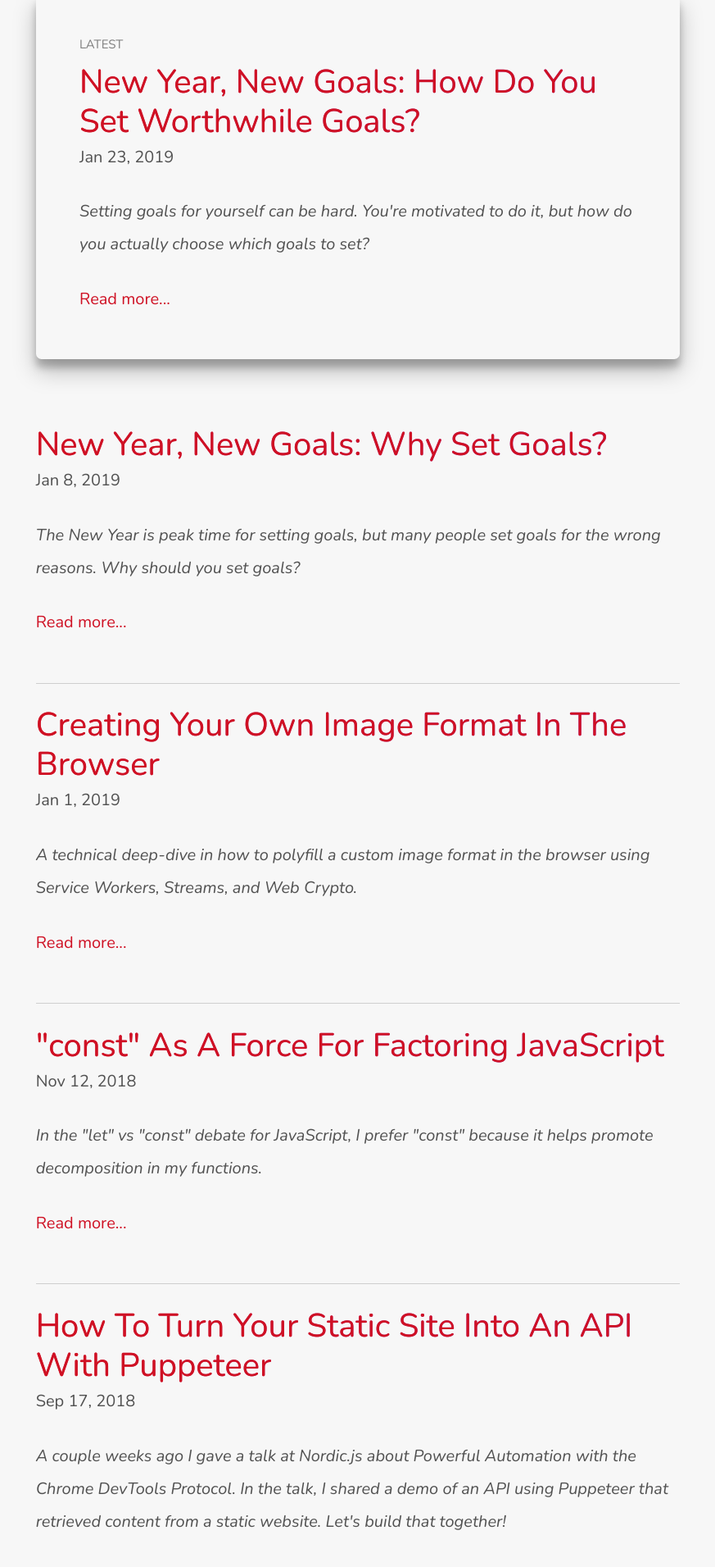
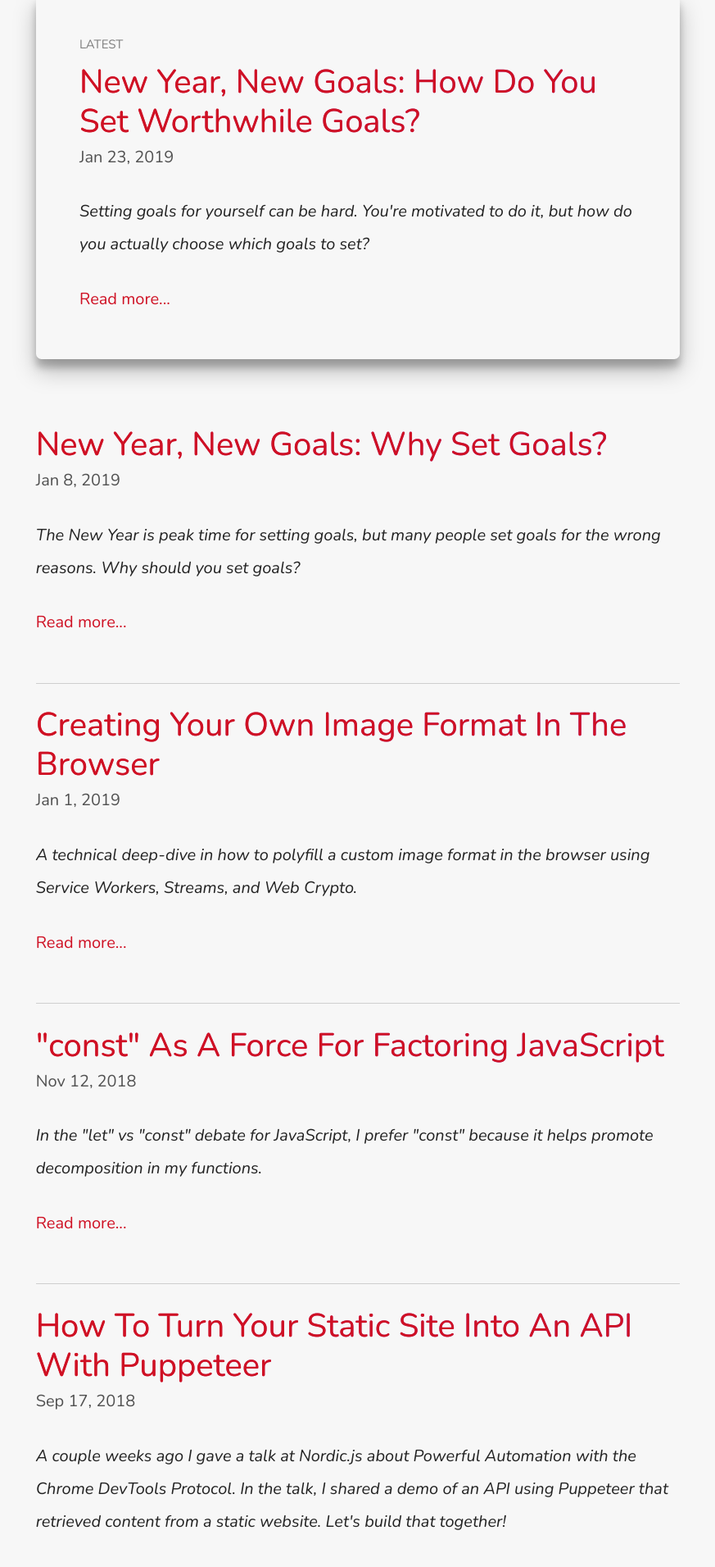
Before and after one commit to trentmwillis/pretty-okay.dev, a Jekyll site: the page built from index.html, in a window 1280 px wide. Shown: the part 473-2384 px from the top of the page at 82% size, without its empty margins (203-1076 px from the left). Built offline with Jekyll 4.4.1, drawn with Linux system fonts in a browser that asks for light colours; comment, search, counter and statistics services are not loaded.

Commit message:
Minor text style adjustments for new font

```diff
--- a/_sass/_base.scss
+++ b/_sass/_base.scss
@@ -127,6 +127,14 @@
 }
 
 /**
+ * Strong and Emphasized Text
+ */
+
+strong {
+  color: color-neutral(1);
+}
+
+/**
  * Blockquotes
  */
 
@@ -179,9 +187,9 @@
 
 code {
   padding: ($spacing-unit * 0.1) ($spacing-unit * 0.2);
-  border: 1px solid $color-grey-light;
+  background: color-primary(8);
+  background: linear-gradient(45deg, color-primary(8) , color-secondary(8));
   border-radius: 4px;
-  color: color-secondary(4);
 }
 
 pre {
--- a/_sass/_layout.scss
+++ b/_sass/_layout.scss
@@ -249,7 +249,7 @@
 
 .share-blurb {
   margin-top: $spacing-unit * 4;
-
+  font-style: italic;
   font-weight: bold;
   color: $color-brand;
   line-height: 1.5;
@@ -321,7 +321,6 @@
 .post-excerpt {
   margin-top: $spacing-unit;
   font-style: italic;
-  color: $color-grey-dark;
 }
 
 .article-meta,
```
